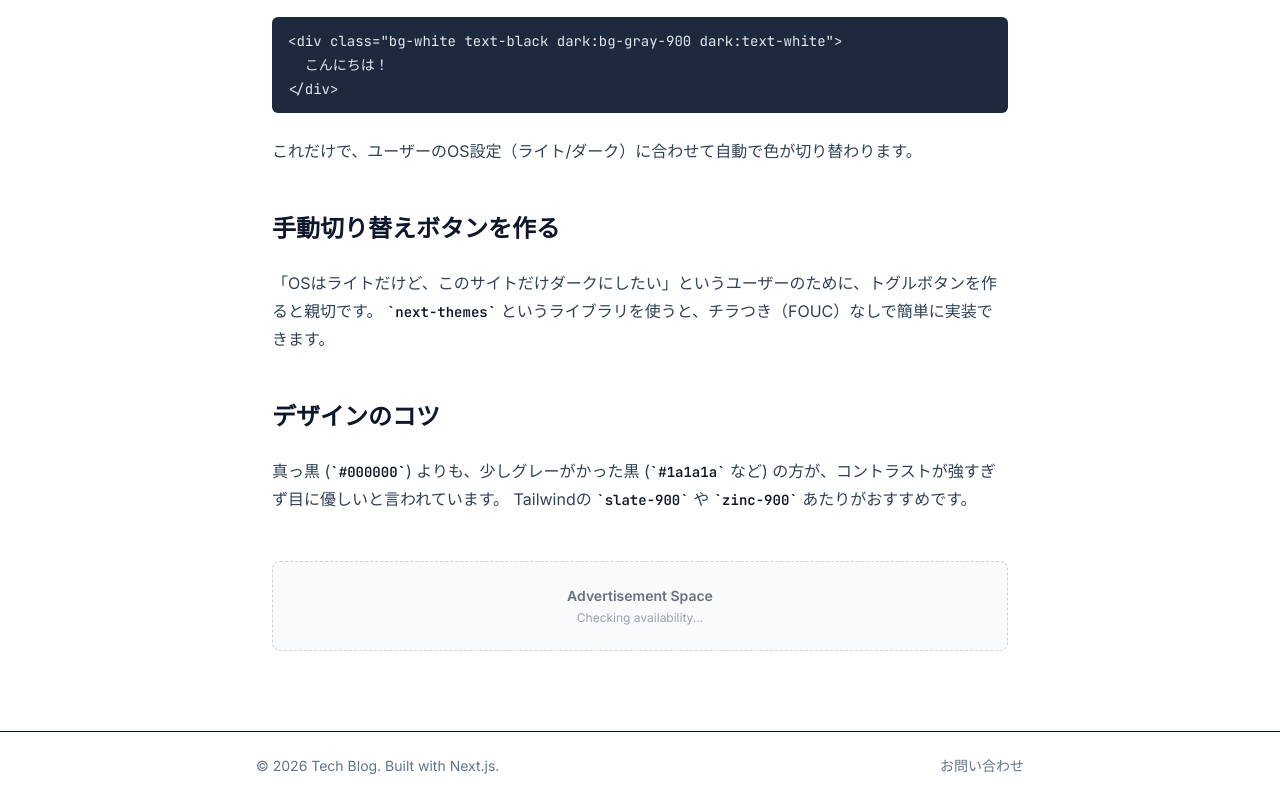
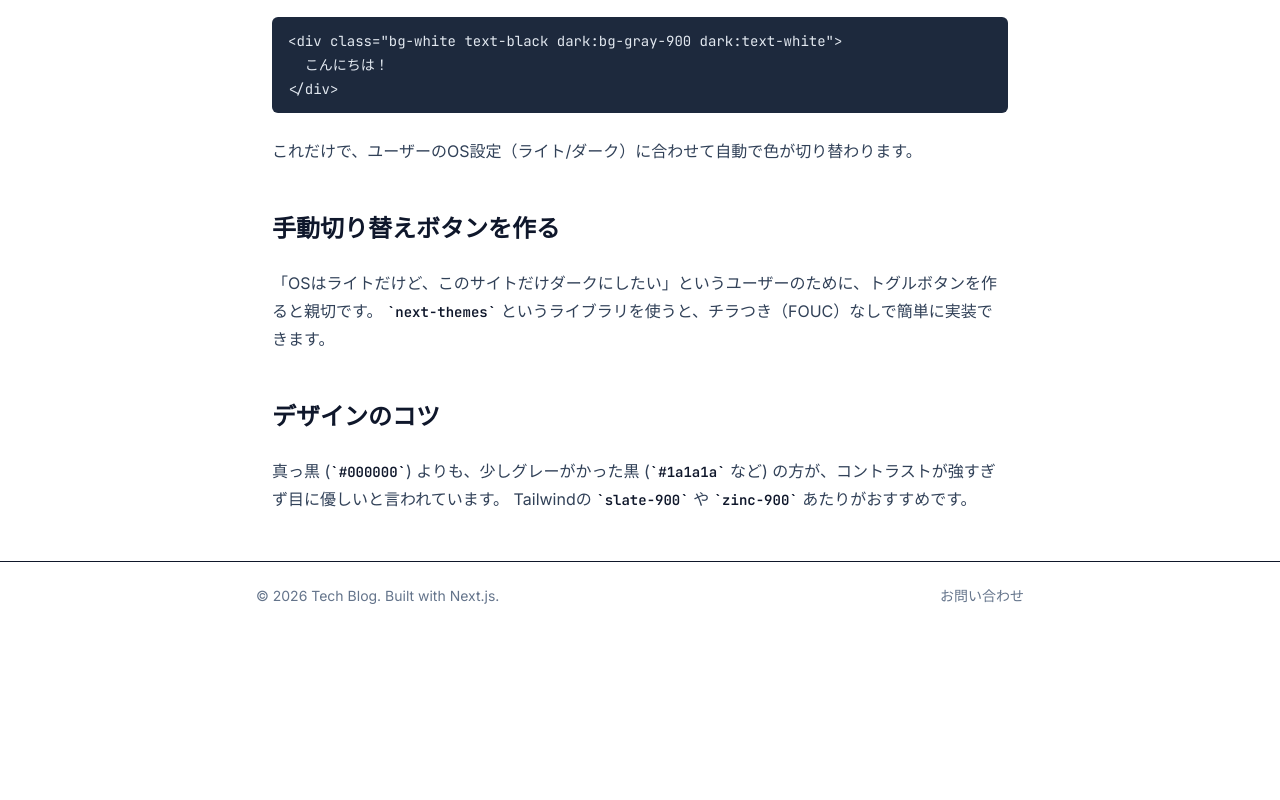
Before and after one commit to John89-se/tech-blog, a Next.js app: page /blog/dark-mode in a window 1280 px wide. Shown: the part 419-1219 px from the top of the page. After the commit the page ends 1049 px from the top, so only its background shows below. Built offline with nearby package versions, Linux system fonts and the light colour scheme.

Commit message:
Remove dummy AdPlaceholder component

```diff
--- a/app/blog/[slug]/page.tsx
+++ b/app/blog/[slug]/page.tsx
@@ -3,7 +3,6 @@ import { CompileMDXResult, MDXRemote } from "next-mdx-remote/rsc";
 import { notFound } from "next/navigation";
 import Link from "next/link";
 import { Metadata } from 'next';
-import AdPlaceholder from "@/components/AdPlaceholder";
 
 type Props = {
     params: Promise<{ slug: string }>;
@@ -67,10 +66,6 @@ export default async function BlogPost({ params }: Props) {
             <div className="prose prose-slate dark:prose-invert max-w-none">
                 <MDXRemote source={post.content} />
             </div>
-
-            <div className="mt-12">
-                <AdPlaceholder />
-            </div>
         </article>
     );
 }
--- a/components/AdPlaceholder.tsx
+++ /dev/null
@@ -1,12 +0,0 @@
-export default function AdPlaceholder() {
-    return (
-        <div className="my-8 flex w-full flex-col items-center justify-center rounded-lg border border-dashed border-gray-300 bg-gray-50 p-6 text-center dark:border-gray-700 dark:bg-gray-900">
-            <p className="text-sm font-semibold text-gray-500 dark:text-gray-400">
-                Advertisement Space
-            </p>
-            <p className="mt-1 text-xs text-gray-400 dark:text-gray-500">
-                Checking availability...
-            </p>
-        </div>
-    );
-}
```
